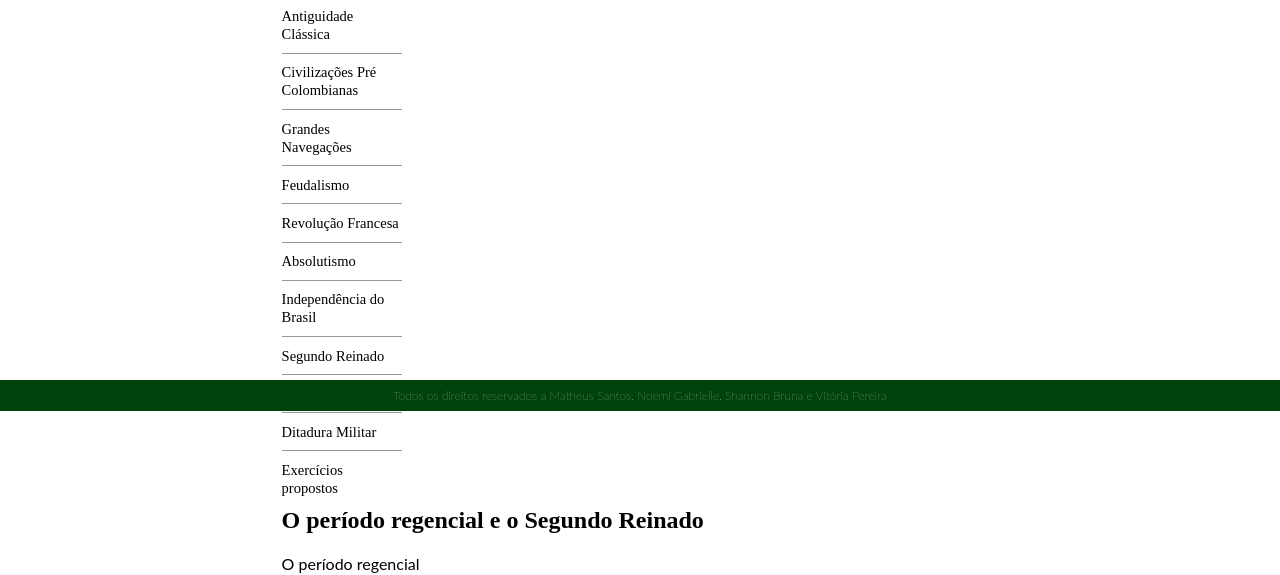
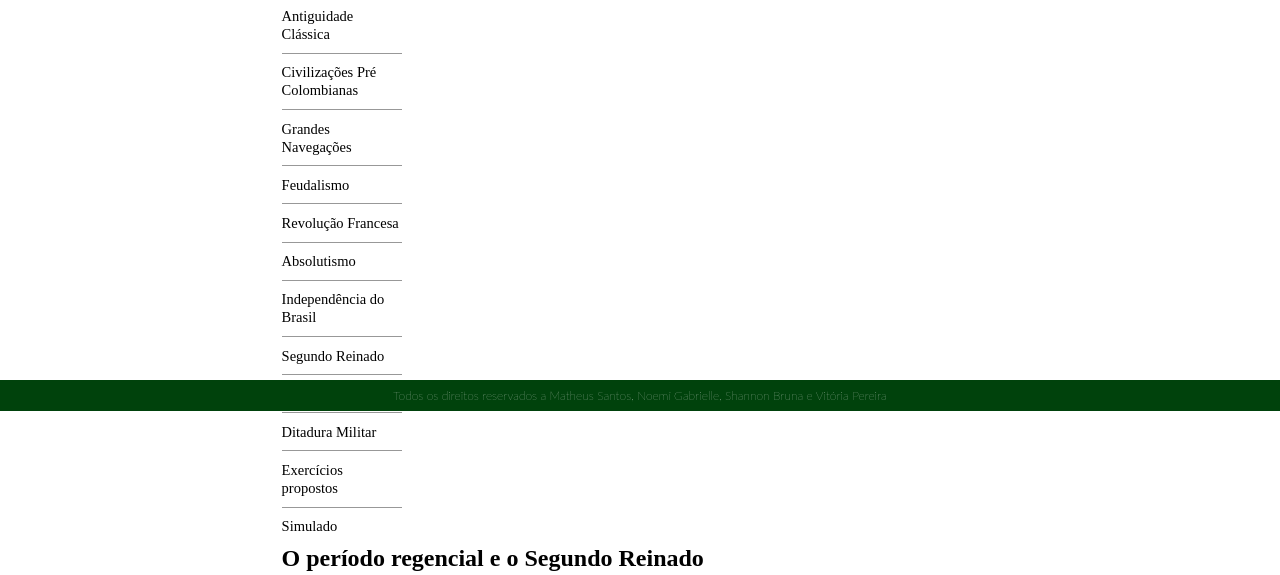
Before and after one commit to MathSan2712/IFENEM-Historia, a website: page segundo-reinado.html in a window 1280 px wide. Shown: the part 389-964 px from the top of the page. Drawn offline with Linux system fonts and the light colour scheme.

Commit message:
uptade: simulado na sidebar

```diff
--- a/segundo-reinado.html
+++ b/segundo-reinado.html
@@ -58,7 +58,7 @@
                 <li class="sidebar-item"><a href="era-vargas.html">Era Vargas</a></li>
                 <li class="sidebar-item"><a href="ditadura-militar.html">Ditadura Militar</a></li>
                 <li class="sidebar-item"><a href="propostos.html">Exercícios propostos</a></li>
-
+                <li class="sidebar-item"><a href="simulado.html">Simulado</a></li>
 
                 <!--<li class="sidebar-conteudo">QUESTÕES</li>
                 <li class="sidebar-item"><a href="simulado.html">Simulado</a></li>
```
Also changed, not shown: absolutismo.html (+1 -0 lines), antiguidade-classica.html (+1 -0 lines), civilizacoes-pre-colombianas.html (+1 -0 lines), ditadura-militar.html (+1 -0 lines), era-vargas.html (+1 -0 lines), feudalismo.html (+1 -0 lines), grandes-navegacoes.html (+1 -0 lines), independencia-brasil.html (+1 -0 lines), propostos-dois.html (+1 -0 lines), propostos-quatro.html (+1 -0 lines), propostos-tres.html (+1 -0 lines), propostos-um.html (+1 -0 lines), propostos.html (+1 -0 lines), revolucao-francesa.html (+1 -0 lines).
